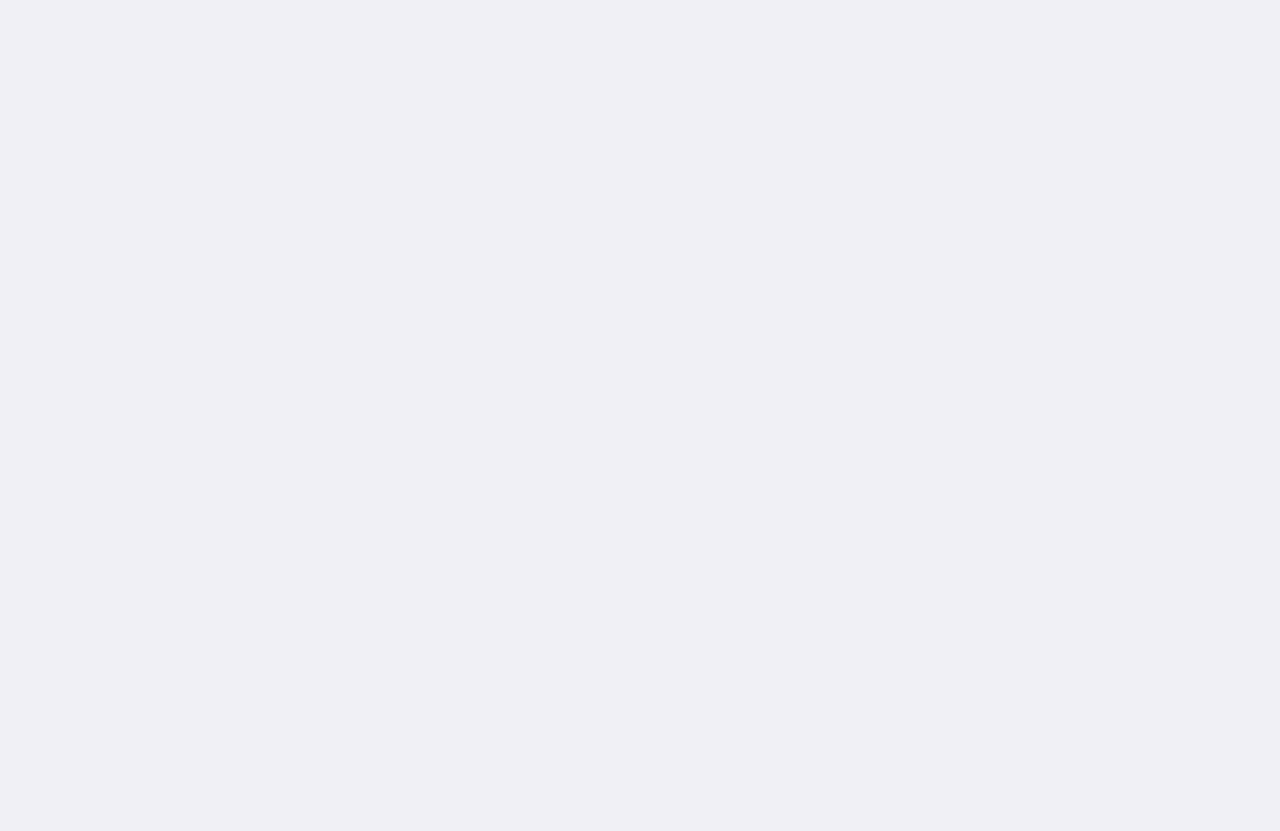
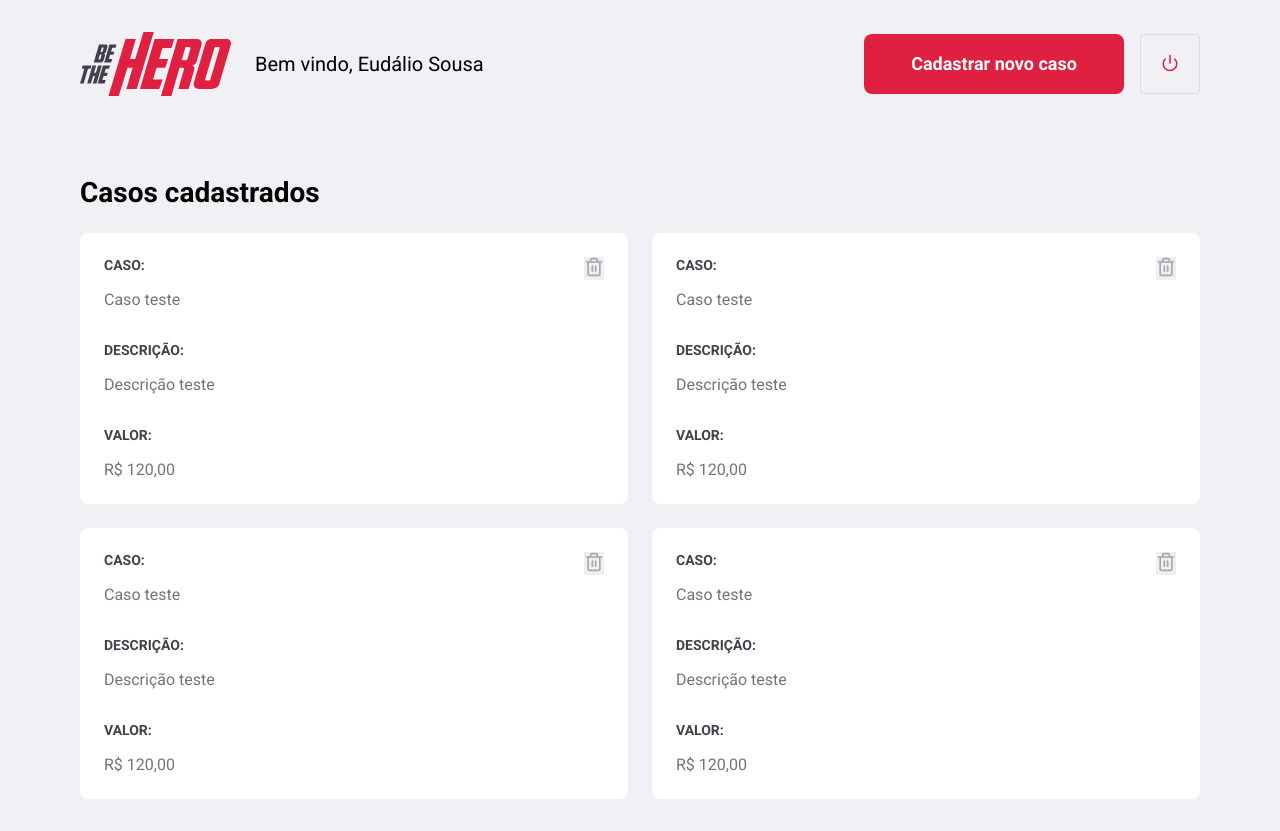
Before and after one commit to Eudalio/omnistack11.0_bethehero, a React (Create React App) app in the folder omnistack11_frontend/: page /profile in a window 1280 px wide. Before the commit the page ends 800 px from the top, so only its background shows below. Built offline with nearby package versions, Linux system fonts and the light colour scheme.

Commit message:
Criada a página de perfil

```diff
--- /dev/null
+++ b/omnistack11_frontend/src/pages/Profile/index.js
@@ -0,0 +1,90 @@
+import React from "react";
+import { Link } from "react-router-dom";
+import { FiPower, FiTrash2 } from "react-icons/fi";
+
+import "./styles.css";
+import logoImg from "../../assets/logo.svg";
+
+function Profile() {
+  return (
+    <div className="profile-container">
+      <header>
+        <img src={logoImg} alt="Be The Hero" />
+        <span>Bem vindo, Eudálio Sousa</span>
+
+        <Link className="button" to="/incidents/new">
+          Cadastrar novo caso
+        </Link>
+        <button type="button">
+          <FiPower size={18} color="#E02041" />
+        </button>
+      </header>
+
+      <h1>Casos cadastrados</h1>
+
+      <ul>
+        <li>
+          <strong>CASO:</strong>
+          <p>Caso teste</p>
+
+          <strong>DESCRIÇÃO:</strong>
+          <p>Descrição teste</p>
+
+          <strong>VALOR:</strong>
+          <p>R$ 120,00</p>
+
+          <button type="button">
+            <FiTrash2 size={20} color="#a8a8b3" />
+          </button>
+        </li>
+
+        <li>
+          <strong>CASO:</strong>
+          <p>Caso teste</p>
+
+          <strong>DESCRIÇÃO:</strong>
+          <p>Descrição teste</p>
+
+          <strong>VALOR:</strong>
+          <p>R$ 120,00</p>
+
+          <button type="button">
+            <FiTrash2 size={20} color="#a8a8b3" />
+          </button>
+        </li>
+
+        <li>
+          <strong>CASO:</strong>
+          <p>Caso teste</p>
+
+          <strong>DESCRIÇÃO:</strong>
+          <p>Descrição teste</p>
+
+          <strong>VALOR:</strong>
+          <p>R$ 120,00</p>
+
+          <button type="button">
+            <FiTrash2 size={20} color="#a8a8b3" />
+          </button>
+        </li>
+
+        <li>
+          <strong>CASO:</strong>
+          <p>Caso teste</p>
+
+          <strong>DESCRIÇÃO:</strong>
+          <p>Descrição teste</p>
+
+          <strong>VALOR:</strong>
+          <p>R$ 120,00</p>
+
+          <button type="button">
+            <FiTrash2 size={20} color="#a8a8b3" />
+          </button>
+        </li>
+      </ul>
+    </div>
+  );
+}
+
+export default Profile;
--- /dev/null
+++ b/omnistack11_frontend/src/pages/Profile/styles.css
@@ -0,0 +1,86 @@
+.profile-container {
+  width: 100%;
+  max-width: 1180px;
+  padding: 0 30px;
+  margin: 32px auto;
+}
+
+.profile-container header {
+  display: flex;
+  align-items: center;
+}
+
+.profile-container header span {
+  font-size: 20px;
+  margin-left: 24px;
+}
+
+.profile-container header img {
+  height: 64px;
+}
+
+.profile-container header a {
+  width: 260px;
+  margin-left: auto;
+  margin-top: 0;
+}
+
+.profile-container header button {
+  height: 60px;
+  width: 60px;
+  border-radius: 4px;
+  border: 1px solid #dcdce6;
+  background: transparent;
+  margin-left: 16px;
+  transition: border-color 0.2s;
+}
+
+.profile-container header button:hover {
+  border-color: #999;
+}
+
+.profile-container h1 {
+  margin-top: 80px;
+  margin-bottom: 24px;
+}
+
+.profile-container ul {
+  display: grid;
+  grid-template-columns: 1fr 1fr; /* ou repeat(2, 1fr) */
+  grid-gap: 24px;
+  list-style: none;
+}
+
+.profile-container ul li {
+  background: #fff;
+  padding: 24px;
+  border-radius: 8px;
+  position: relative;
+}
+
+.profile-container ul li button {
+  position: absolute;
+  right: 24px;
+  top: 24px;
+  border: 0;
+}
+
+.profile-container ul li button:hover {
+  opacity: 0.8;
+}
+
+.profile-container ul li strong {
+  display: block;
+  margin-bottom: 16px;
+  color: #41414d;
+}
+
+.profile-container ul li p + strong {
+  margin-top: 32px;
+}
+
+.profile-container ul li p {
+  color: #737380;
+  line-height: 21px;
+  font-size: 16px;
+}
--- a/omnistack11_frontend/src/routes.js
+++ b/omnistack11_frontend/src/routes.js
@@ -3,6 +3,7 @@
 
 import Logon from "./pages/Logon";
 import Register from "./pages/Register";
+import Profile from "./pages/Profile";
 
 export default function Routes() {
   return (
@@ -10,6 +11,7 @@
       <Switch>
         <Route exact path="/" component={Logon} />
         <Route path="/register" component={Register} />
+        <Route path="/profile" component={Profile} />
       </Switch>
     </BrowserRouter>
   );
```
